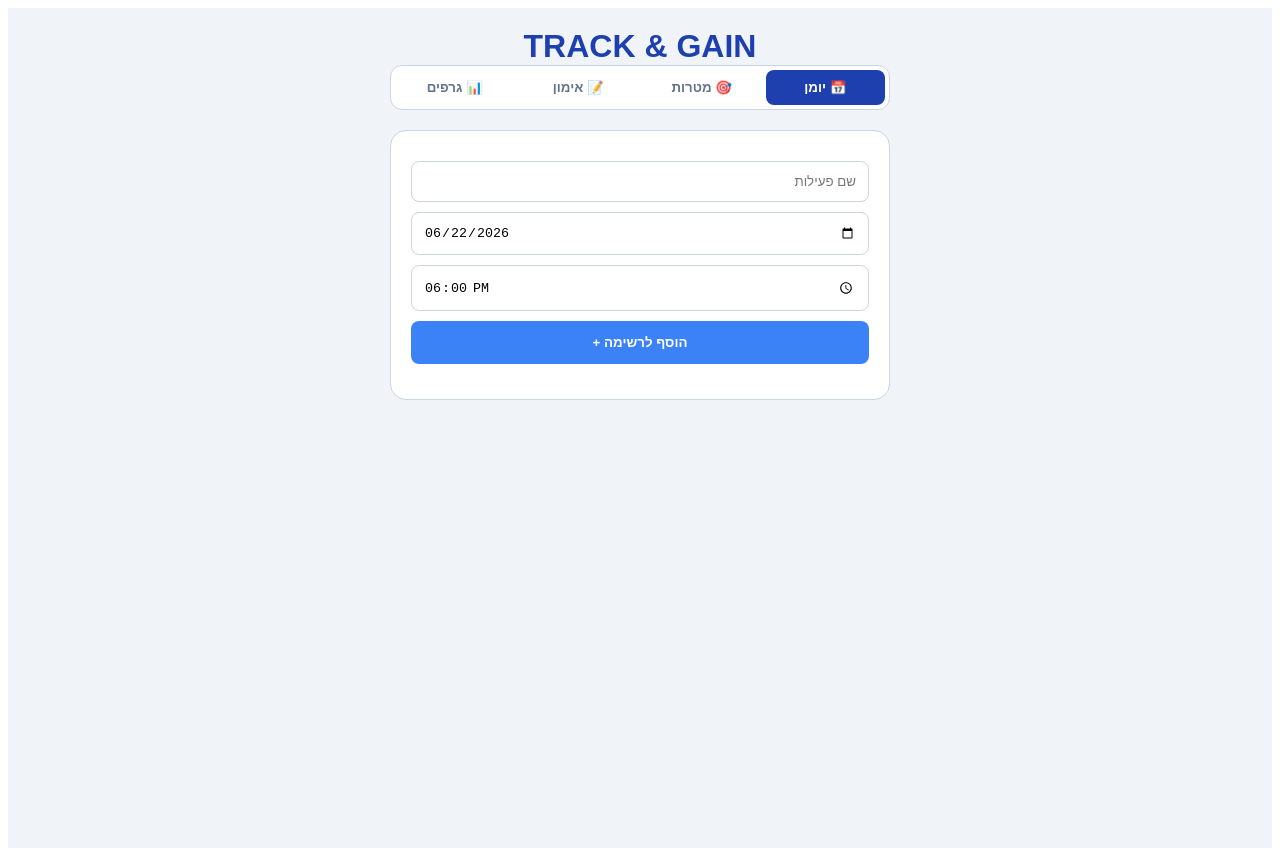
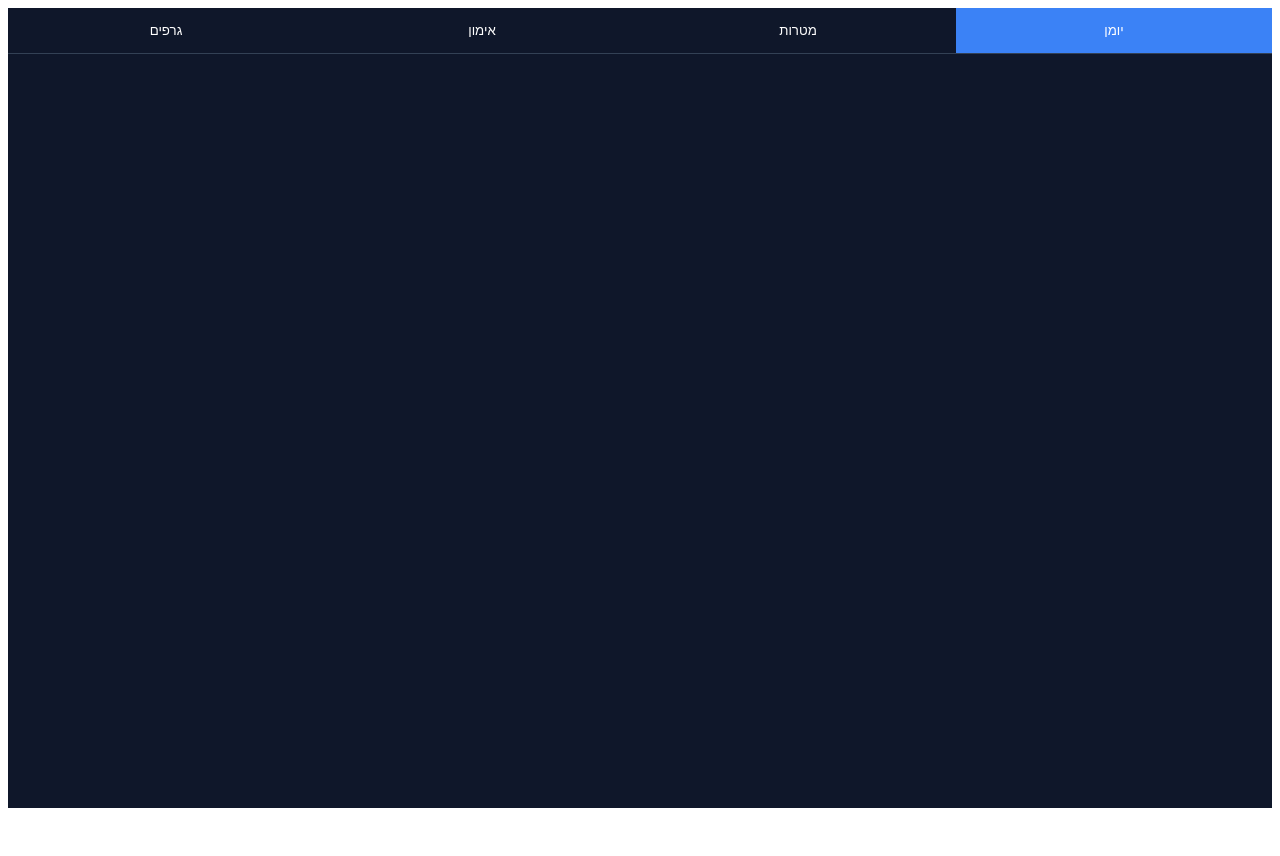
Before and after one commit to lololololo-glitch/Training-progress, a React (Vite) app: page / in a window 1280 px wide. After the commit the page ends 816 px from the top, so only its background shows below. Built offline with nearby package versions, Linux system fonts and the light colour scheme.

Commit message:
Update App.jsx

```diff
--- a/src/App.jsx
+++ b/src/App.jsx
@@ -1,154 +1,38 @@
-import React, { useState, useEffect, useRef } from 'react';
-import Chart from 'chart.js/auto';
-
-const WORKFLOWS = {
-  PUSH: ['flat', 'incline', 'ropePush', 'skullCrush'],
-  PULL: ['latPull', 'dbRow', 'dbCurl', 'bbCurl']
-};
-
-const EXERCISE_CONFIG = {
-  flat: { name: "בנץ' פרס רגיל", color: "#1e40af", isBig: true },
-  incline: { name: "שיפוע חיובי משקולות", color: "#3b82f6", isBig: true },
-  ropePush: { name: "פשיטת מרפקים חבל", color: "#60a5fa", isBig: false },
-  skullCrush: { name: "Skull Crusher מוט", color: "#93c5fd", isBig: false },
-  latPull: { name: "פולי עליון רחב", color: "#6d28d9", isBig: true },
-  dbRow: { name: "חתירה עם משקולת", color: "#8b5cf6", isBig: true },
-  dbCurl: { name: "כפיפת מרפקים משקולות", color: "#a78bfa", isBig: false },
-  bbCurl: { name: "יד קדמית מוט אולימפי", color: "#c084fc", isBig: false }
-};
-
-const GOOGLE_CLIENT_ID = "348003759546-rl3l7bpekqct6gve9vmsupm2qsbcvpg4.apps.googleusercontent.com";
-const SCOPES = "https://www.googleapis.com/auth/calendar.events";
+import React, { useState } from 'react';
 
 export default function App() {
-  const [activeTab, setActiveTab] = useState(0);
-  const [accessToken, setAccessToken] = useState(null);
-  const [syncStatus, setSyncStatus] = useState("יומן לא מחובר ❌");
-  const [sessions, setSessions] = useState([]);
-
-  // תוספות שביקשת
-  const [activitiesList, setActivitiesList] = useState([]);
-  const [customName, setCustomName] = useState("");
-  const [customDate, setCustomDate] = useState(new Date().toISOString().split('T')[0]);
-  const [customTime, setCustomTime] = useState("18:00");
-
-  const [activeWorkflow, setActiveWorkflow] = useState(null);
-  const [weightInput, setWeightInput] = useState("");
-  const [repsInput, setRepsInput] = useState("");
-  const [activeWorkoutData, setActiveWorkoutData] = useState({});
-  const [currentExKey, setCurrentExKey] = useState("");
-
-  const chartRefs = useRef({});
-  const touchStart = useRef(0);
-
-  // Swipe Logic
-  const handleTouchStart = (e) => (touchStart.current = e.touches[0].clientX);
-  const handleTouchEnd = (e) => {
-    const diff = touchStart.current - e.changedTouches[0].clientX;
-    if (Math.abs(diff) > 50) {
-      if (diff > 0 && activeTab < 3) setActiveTab(activeTab + 1);
-      else if (diff < -50 && activeTab > 0) setActiveTab(activeTab - 1);
-    }
-  };
-
-  useEffect(() => {
-    const savedSessions = JSON.parse(localStorage.getItem('gym_sessions')) || [];
-    setSessions(savedSessions);
-    const params = new URLSearchParams(window.location.hash.substring(1));
-    const token = params.get("access_token");
-    if (token) {
-      setAccessToken(token);
-      setSyncStatus("מחובר ומסונכרן באופן מלא! 🎉");
-    }
-  }, []);
-
-  const createGoogleEvent = async (title, dateStr, timeStr) => {
-    const startDateTime = new Date(`${dateStr}T${timeStr}:00`).toISOString();
-    await fetch('https://www.googleapis.com/calendar/v3/calendars/primary/events', {
-      method: 'POST',
-      headers: { 'Authorization': `Bearer ${accessToken}`, 'Content-Type': 'application/json' },
-      body: JSON.stringify({ summary: title, start: { dateTime: startDateTime }, end: { dateTime: startDateTime } })
-    });
-  };
-
-  const getTarget = (exKey) => {
-    const history = sessions.filter(s => s.exercises && s.exercises[exKey]);
-    if (history.length === 0) return "טרם בוצע";
-    const last = history[0].exercises[exKey];
-    const isBig = EXERCISE_CONFIG[exKey].isBig;
-    return last.reps >= 10
-      ? `${(parseFloat(last.weight) + (isBig ? 2.5 : 1)).toFixed(1)} ק"ג x 8`
-      : `${last.weight} ק"ג x ${parseInt(last.reps) + 1}`;
-  };
+  const [tab, setTab] = useState(0); // שומר על איזה מסך אתה
 
   return (
-    <div style={styles.container} onTouchStart={handleTouchStart} onTouchEnd={handleTouchEnd}>
-      <div style={styles.header}>
-        <h1 style={styles.title}>TRACK & GAIN</h1>
-        <div style={styles.tabsNav}>
-            <button style={{...styles.tabBtn, ...(activeTab===0?styles.activeTab:{})}} onClick={()=>setActiveTab(0)}>📅 יומן</button>
-            <button style={{...styles.tabBtn, ...(activeTab===1?styles.activeTab:{})}} onClick={()=>setActiveTab(1)}>🎯 מטרות</button>
-            <button style={{...styles.tabBtn, ...(activeTab===2?styles.activeTab:{})}} onClick={()=>setActiveTab(2)}>📝 אימון</button>
-            <button style={{...styles.tabBtn, ...(activeTab===3?styles.activeTab:{})}} onClick={()=>setActiveTab(3)}>📊 גרפים</button>
-        </div>
+    <div style={{ direction: 'rtl', backgroundColor: '#0f172a', minHeight: '100vh', color: 'white', fontFamily: 'sans-serif' }}>
+
+      {/* תפריט ניווט עליון */}
+      <div style={{ display: 'flex', borderBottom: '1px solid #334155' }}>
+        {['יומן', 'מטרות', 'אימון', 'גרפים'].map((name, i) => (
+          <button key={i} onClick={() => setTab(i)}
+            style={{ flex: 1, padding: '15px', background: tab === i ? '#3b82f6' : 'transparent', border: 'none', color: 'white' }}>
+            {name}
+          </button>
+        ))}
       </div>
 
-      <div style={styles.mainContent}>
-        {activeTab === 0 && (
-          <div style={styles.card}>
-            <input style={styles.input} placeholder="שם פעילות" value={customName} onChange={(e)=>setCustomName(e.target.value)} />
-            <input style={styles.input} type="date" value={customDate} onChange={(e)=>setCustomDate(e.target.value)} />
-            <input style={styles.input} type="time" value={customTime} onChange={(e)=>setCustomTime(e.target.value)} />
-            <button style={styles.submitBtn} onClick={() => {setActivitiesList([...activitiesList, {name:customName, date:customDate, time:customTime}]); setCustomName("")}}>הוסף לרשימה +</button>
-
-            <div style={{marginTop: 15}}>
-              {activitiesList.map((a, i) => <div key={i}>{a.date} {a.time} - {a.name}</div>)}
-            </div>
-            {activitiesList.length > 0 && <button style={{...styles.submitBtn, backgroundColor:'#10b981'}} onClick={async () => {for(let a of activitiesList) await createGoogleEvent(a.name, a.date, a.time); setActivitiesList([]);}}>סנכרן את הכל</button>}
-          </div>
-        )}
-
-        {activeTab === 1 && (
-          <div style={styles.card}>
-            {Object.keys(EXERCISE_CONFIG).map(k => <div key={k}>{EXERCISE_CONFIG[k].name}: {getTarget(k)}</div>)}
-          </div>
-        )}
-
-        {activeTab === 2 && (
-          <div style={styles.card}>
-             {!activeWorkflow ? (
-               <>
-                 <button style={styles.bigSplitBtn} onClick={()=>{setActiveWorkflow('PUSH'); setCurrentExKey(WORKFLOWS.PUSH[0])}}>אימון PUSH</button>
-                 <button style={styles.bigSplitBtn} onClick={()=>{setActiveWorkflow('PULL'); setCurrentExKey(WORKFLOWS.PULL[0])}}>אימון PULL</button>
-               </>
-             ) : (
-               <>
-                 <select style={styles.input} onChange={e => setCurrentExKey(e.target.value)}>
-                    {WORKFLOWS[activeWorkflow].map(k => <option key={k} value={k}>{EXERCISE_CONFIG[k].name}</option>)}
-                 </select>
-                 <input style={styles.input} placeholder="משקל" value={weightInput} onChange={e=>setWeightInput(e.target.value)}/>
-                 <input style={styles.input} placeholder="חזרות" value={repsInput} onChange={e=>setRepsInput(e.target.value)}/>
-                 <button style={styles.submitBtn} onClick={() => setActiveWorkoutData({...activeWorkoutData, [currentExKey]: {weight: weightInput, reps: repsInput}})}>הוסף לסל</button>
-                 <button style={{...styles.submitBtn, backgroundColor:'#10b981'}} onClick={() => {const s = {exercises: activeWorkoutData}; setSessions([s, ...sessions]); localStorage.setItem('gym_sessions', JSON.stringify([s, ...sessions])); setActiveWorkflow(null); setActiveWorkoutData({});}}>שמור ושדר</button>
-               </>
-             )}
+      {/* אזור תוכן */}
+      <div style={{ padding: '20px' }}>
+        {tab === 2 && (
+          <div style={{ background: '#1e293b', padding: '20px', borderRadius: '12px' }}>
+            <h2>אימון PUSH</h2>
+            {/* כאן יהיו 6 שורות התרגילים */}
+            {[1,2,3,4,5,6].map(i => (
+              <div key={i} style={{ display: 'grid', gridTemplateColumns: '1fr 1fr 1fr 1fr', gap: '5px', marginBottom: '10px' }}>
+                <input placeholder="תרגיל" style={{ padding: '8px', borderRadius: '4px' }} />
+                <input placeholder="סטים" style={{ padding: '8px' }} />
+                <input placeholder="חזרות" style={{ padding: '8px' }} />
+                <input placeholder="משקל" style={{ padding: '8px' }} />
+              </div>
+            ))}
           </div>
         )}
       </div>
     </div>
   );
 }
-
-const styles = {
-  container: { direction: 'rtl', fontFamily: 'sans-serif', backgroundColor: '#f0f4f8', minHeight: '100vh', padding: '20px 10px' },
-  header: { maxWidth: 500, margin: '0 auto 20px auto', textAlign: 'center' },
-  title: { color: '#1e40af', margin: 0, fontWeight: 800, fontSize: '2rem' },
-  tabsNav: { display: 'flex', backgroundColor: '#fff', padding: 4, borderRadius: 12, border: '1px solid #cbd5e1', gap: 4 },
-  tabBtn: { flex: 1, padding: '10px 2px', border: 'none', background: 'transparent', cursor: 'pointer', borderRadius: 8, color: '#64748b', fontWeight: 'bold' },
-  activeTab: { backgroundColor: '#1e40af', color: '#fff' },
-  mainContent: { maxWidth: 500, margin: '0 auto' },
-  card: { backgroundColor: '#fff', borderRadius: 16, padding: 20, border: '1px solid #cbd5e1' },
-  input: { width: '100%', padding: 12, borderRadius: 8, border: '1px solid #cbd5e1', marginTop: 10, boxSizing: 'border-box' },
-  submitBtn: { width: '100%', padding: 14, backgroundColor: '#3b82f6', color: '#fff', border: 'none', borderRadius: 8, fontWeight: 'bold', cursor: 'pointer', marginTop: 10 },
-  bigSplitBtn: { width: '100%', padding: 20, fontSize: '1.15rem', fontWeight: 'bold', backgroundColor: '#fff', border: '1px solid #cbd5e1', borderRadius: 12, marginTop: 15, cursor: 'pointer', textAlign: 'right', color: '#1e40af' }
-};
```
